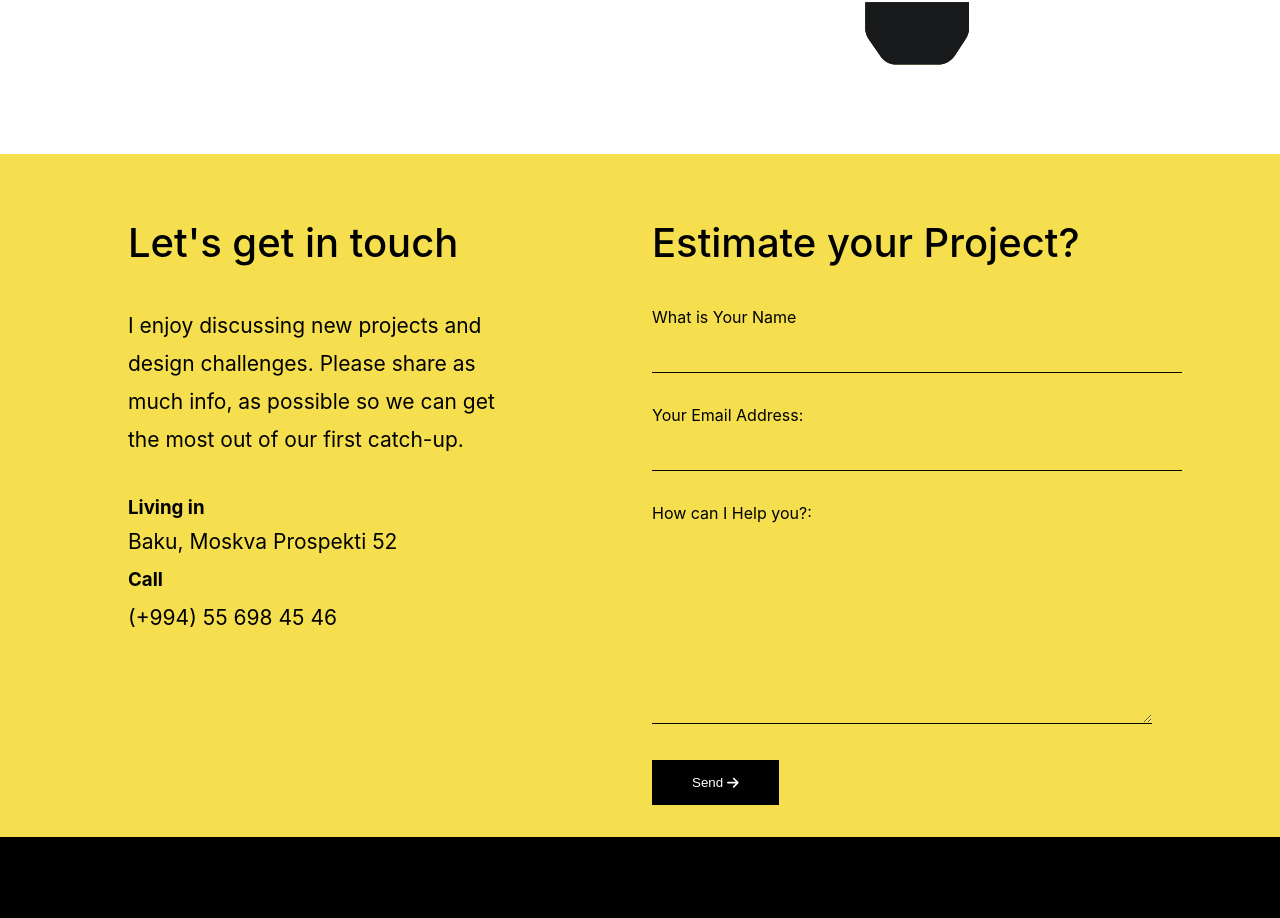
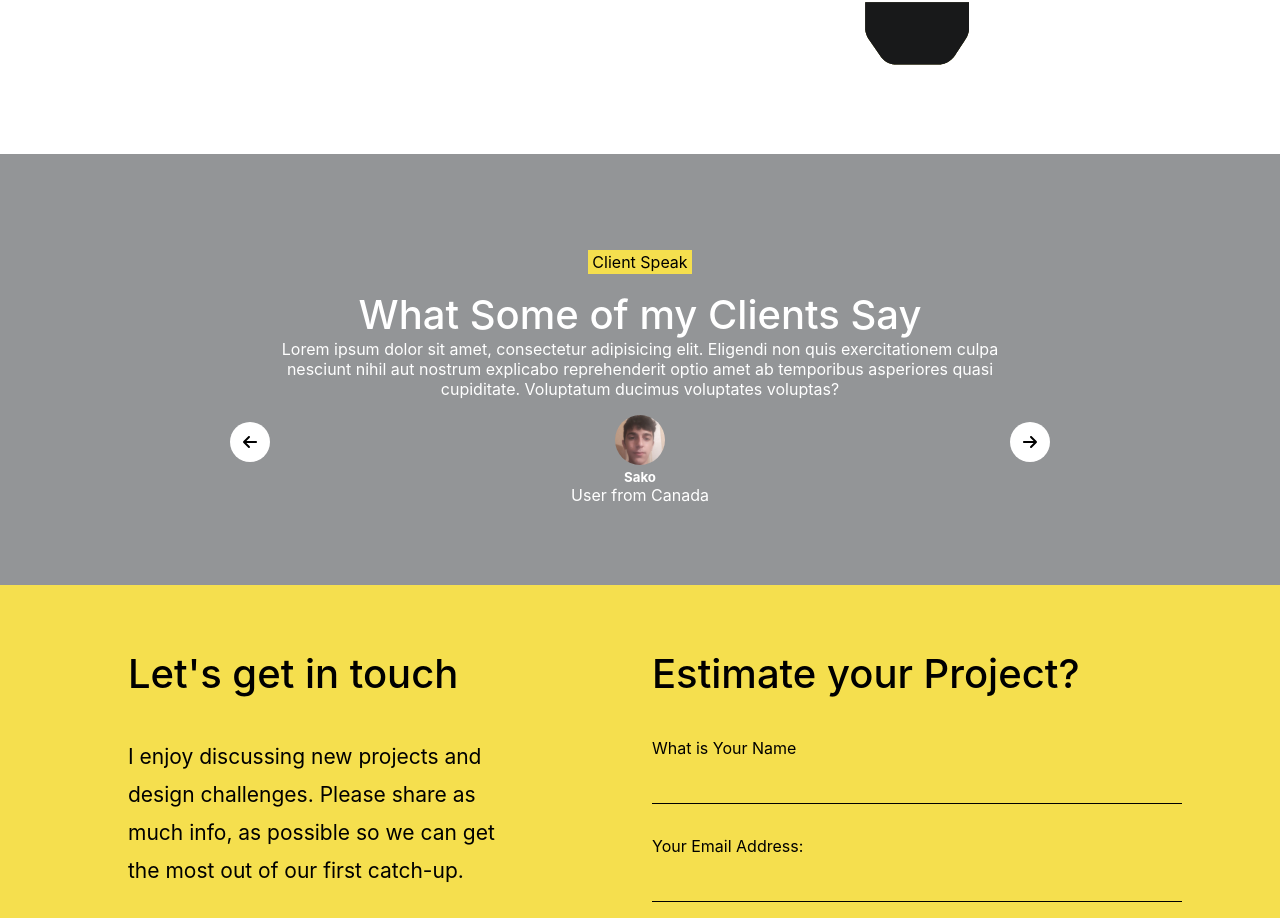
Before and after one commit to ShahmirzeMIT/Portfolio, a React (Create React App) app: page / in a window 1280 px wide. Shown: the part 5577-6495 px from the top of the page. Built offline with nearby package versions, Linux system fonts and the light colour scheme.

Commit message:
slider prepared

```diff
--- a/src/Route/index.js
+++ b/src/Route/index.js
@@ -9,6 +9,7 @@ import Questions from "../question/question";
 import Laptop from "../laptop/laptop";
 import Contact from "../contact/contact";
 import Footer from "../footer/footer"
+import Slider from "../slider/slider";
 
 
 function Routing() {
@@ -21,6 +22,7 @@ function Routing() {
 					<Portfolio/>
 					<Laptop/>
 					<Questions/>
+					<Slider/>
 					<Contact/>
 					<Footer/>
 
--- a/src/footer/footer.js
+++ b/src/footer/footer.js
@@ -7,7 +7,6 @@ function Footer(){
 				<div>Copyright © 2023 Callum. All Rights Reserved.</div>
 				<div>Designed by Shahmirze Mammadyarli</div>
 			</div>
-
 		</footer>
 	)
 }
--- /dev/null
+++ b/src/slider/slider.css
@@ -0,0 +1,60 @@
+.wd80Sl{
+	width: 80%;
+	margin: 0 auto;
+	padding: 5em 0;
+}
+.whiteS{
+	color: white;
+}
+.grayS{
+	background-color: #939597;
+}
+
+.client{
+	text-align: center;
+
+}
+.client div{
+	width: 100px;
+	padding: 2px ;
+	background-color: #f5df4e;
+	margin: 1em auto;
+}
+.sliderContent{
+position: relative;
+}
+
+.arrowRight{
+	position: absolute;
+	right: 10%;
+	top: 50%;
+	padding: 10px 13px;
+	border-radius: 50%;
+	background: white;
+}
+.arrowLeft{
+	position: absolute;
+	left: 10%;
+	top:50%;
+	padding: 10px 13px;
+	border-radius: 50%;
+	background: white;
+}
+.slideText{
+	width: 70%;
+	color: white;
+	text-align: center;
+	margin: 0 auto;
+}
+.slideImg{
+	width: 50px;
+	margin:  1em auto 0em auto;
+}
+.slideImg img{
+	width: 100%;
+	border-radius: 50%;
+}
+.txtCSlide{
+text-align: center;
+color: white;
+}
--- /dev/null
+++ b/src/slider/slider.js
@@ -0,0 +1,25 @@
+import styles from './slider.css'
+import Image from "../assets/greencard.jpeg"
+import { FontAwesomeIcon } from '@fortawesome/react-fontawesome'
+import { faArrowRight,faArrowLeft} from '@fortawesome/free-solid-svg-icons'
+function Slider(){
+	return(
+		<section className='grayS'>
+			<div className='wd80Sl'>
+				<div className='client'><div>Client Speak</div></div>
+				<h1 className='whiteS'>What Some of my Clients Say</h1>
+				<div className='sliderContent'>
+					<div className='arrowRight'><FontAwesomeIcon icon={faArrowRight} /></div>
+					<p className='slideText'>Lorem ipsum dolor sit amet, consectetur adipisicing elit. Eligendi non quis exercitationem culpa nesciunt nihil aut nostrum explicabo reprehenderit optio amet ab temporibus asperiores quasi cupiditate. Voluptatum ducimus voluptates voluptas?</p>
+					<div className='slideImg'><img src={Image} /></div>
+					<h5 className='txtCSlide'>Sako </h5>
+					<p className='txtCSlide'>User from Canada</p>
+					<div className='arrowLeft'><FontAwesomeIcon icon={faArrowLeft} /></div>
+
+				</div>
+			</div>
+		</section>
+	)
+}
+
+export default Slider
```
